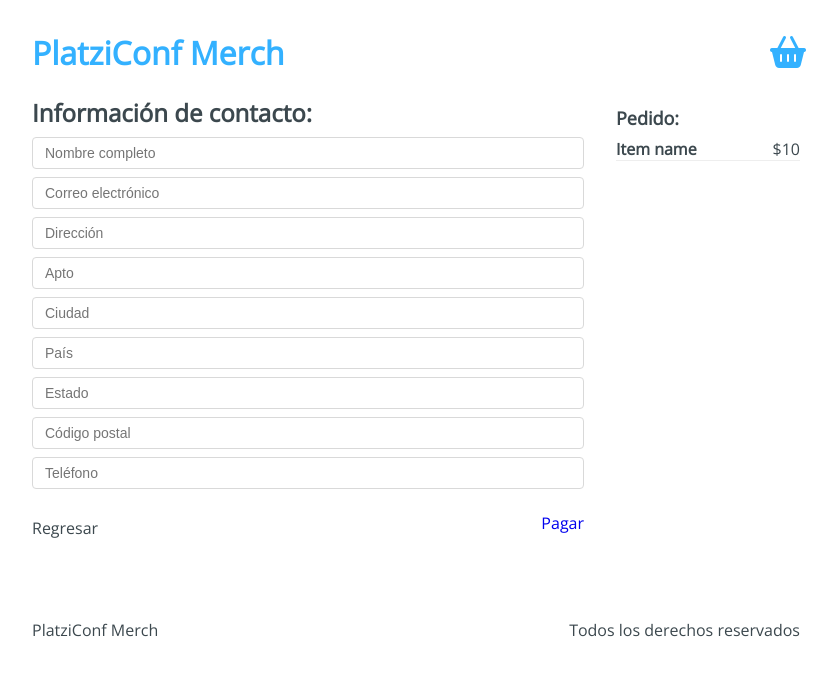
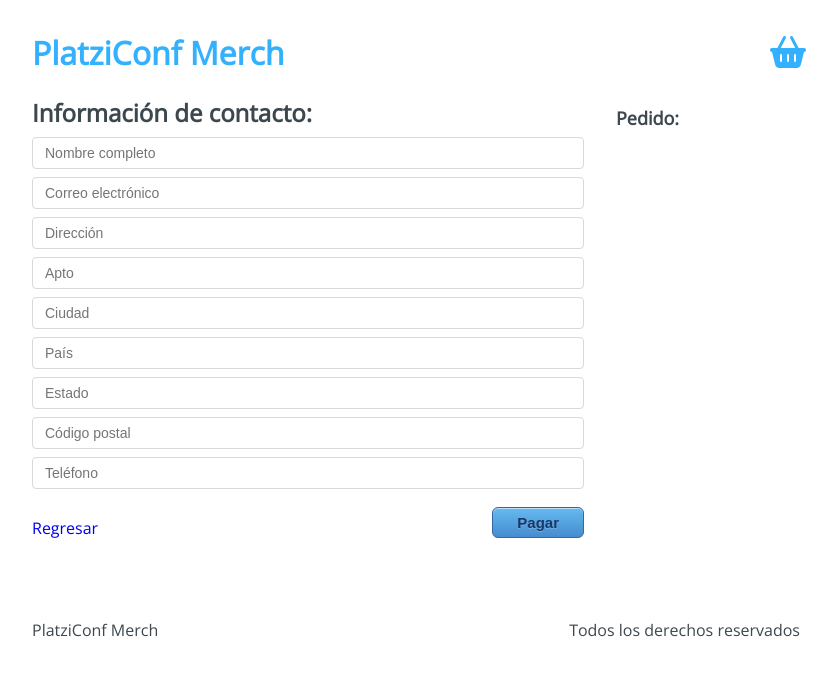
Before and after one commit to mjohar30/platzi-conf-merch-hooks, a React app: page /checkout/information in a window 1280 px wide. Shown: the top 676 px of the page, without its empty margins (224-1061 px from the left). Built offline with nearby package versions, Linux system fonts and the light colour scheme.

Commit message:
useRef for checkout

```diff
--- a/src/containers/Information.jsx
+++ b/src/containers/Information.jsx
@@ -1,8 +1,30 @@
-import React from 'react';
-import { Link } from 'react-router-dom';
+import React, { useRef, useContext } from 'react';
+import { Link, useHistory } from 'react-router-dom';
+import AppContext from '../context/AppContext'
 import '../styles/components/Information.css'
 
 const Information = () => {
+  const {state: {cart}, addToBuyer } = useContext(AppContext)
+  const form = useRef(null)
+  const history = useHistory()
+
+  const handleSubmit = () => {
+    const formData = new FormData(form.current)
+    const buyer = {
+      name: formData.get('name'),
+      email: formData.get('email'),
+      address: formData.get('address'),
+      apto: formData.get('apto'),
+      city: formData.get('city'),
+      country: formData.get('country'),
+      state: formData.get('state'),
+      cp: formData.get('cp'),
+      phone: formData.get('phone'),
+    }
+    addToBuyer(buyer)
+    history.push('/checkout/payment')
+  }
+
   return (
     <div className="Information">
       <div className="Information-content">
@@ -10,7 +32,7 @@
           <h2>Información de contacto: </h2>
         </div>
         <div className="Information-form">
-          <form action="">
+          <form ref={form}>
             <input type="text" placeholder="Nombre completo" name="name"/>
             <input type="text" placeholder="Correo electrónico" name="email"/>
             <input type="text" placeholder="Dirección" name="address"/>
@@ -24,23 +46,27 @@
         </div>
         <div className="Information-buttons">
           <div className="Information-back">
-            Regresar
+            <Link to="/checkout">
+              Regresar
+            </Link>
           </div>
           <div className="Information-next">
-            <Link to="/checkout/payment">
-            Pagar
-            </Link>
+            <button type="button" onClick={handleSubmit}>
+              Pagar
+            </button>
           </div>
         </div>
       </div>
       <div className="Information-sidebar">
         <h3>Pedido:</h3>
-        <div className="Information-item">
-          <div className="Information-element">
-            <h4>Item name</h4>
-            <span>$10</span>
+        {cart.map(item => (
+          <div className="Information-item" key={item.title}>
+            <div className="Information-element">
+              <h4>{item.title}</h4>
+              <span>$ ${item.price}</span>
+            </div>
           </div>
-        </div>
+        ))}
       </div>
     </div>
   );
--- a/src/hooks/useInitialState.js
+++ b/src/hooks/useInitialState.js
@@ -18,9 +18,17 @@
     })
   }
 
+  const addToBuyer = payload => {
+    setState({
+      ...state,
+      buyer: [...state.buyer, payload]
+    })
+  }
+
   return {
     addToCart,
     removeFromCart,
+    addToBuyer,
     state
   }
 }
--- a/src/initialState.js
+++ b/src/initialState.js
@@ -1,5 +1,6 @@
 export default {
   cart: [],
+  buyer: [],
   products: [
     {
       'id': '1',
--- a/webpack.config.js
+++ b/webpack.config.js
@@ -56,4 +56,5 @@
     historyApiFallback: true,
     open: true,
   },
+  mode: 'development',
 };
```
